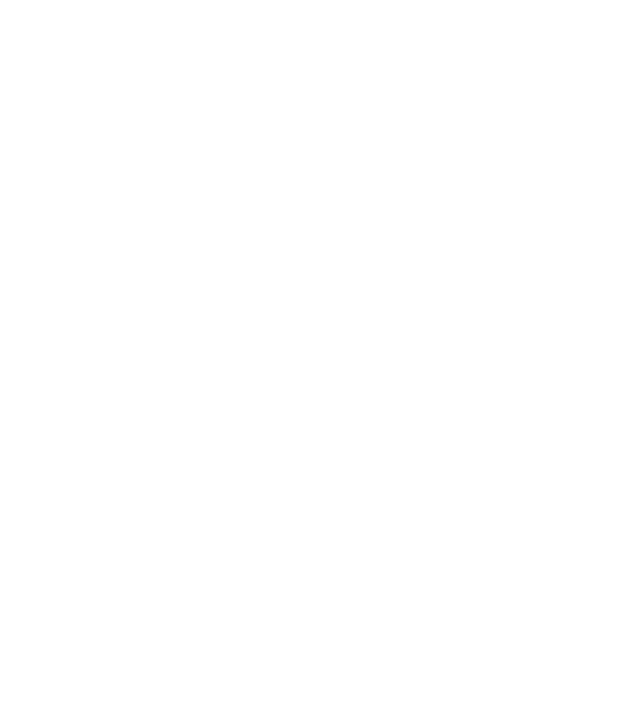
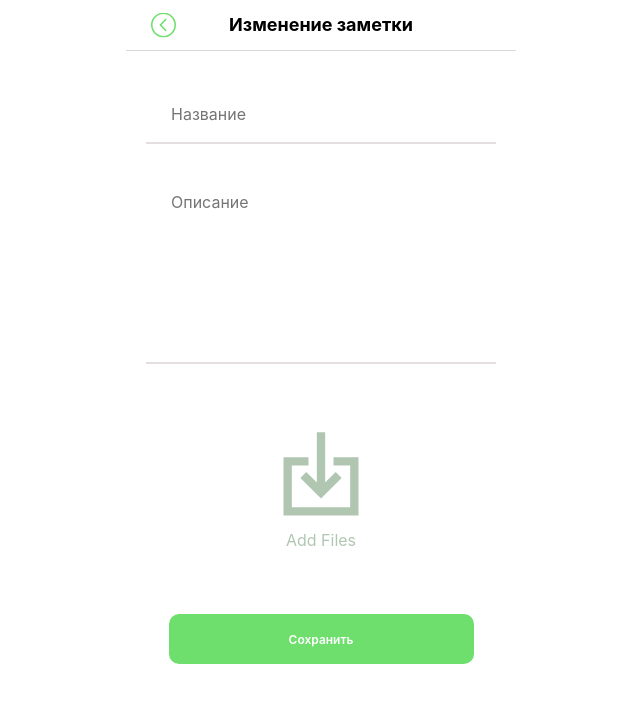
Before and after one commit to TeryaevAndrey/todo-firebase, a React (Create React App) app: page /edit in a window 1280 px wide. Before the commit this address had no page. Shown: the top 702 px of the page, without its empty margins (319-959 px from the left). Built offline with nearby package versions, Linux system fonts and the light colour scheme.

Commit message:
add-edit-page-and-add-back-btn-change-header-styles

```diff
--- a/src/App.js
+++ b/src/App.js
@@ -11,6 +11,19 @@
   margin: 0 auto;
 `;
 
+export const Btn = styled.button`
+display: inline-block;
+max-width: 305px;
+width: 100%;
+min-height: 50px;
+background-color: #6EDF6C;
+color: #fff;
+font-size: 12px;
+font-weight: 600;
+border-radius: 10px;
+margin-top: 35px;
+`;
+
 const App = () => {
   return (
     <div className="App">
@@ -18,8 +31,8 @@
         <Routes>
           <Route path="/" element={<Main />}/>
           <Route path="/add" element={<Add />}/>
-          <Route path="/edit:id" element={<Edit />}/>
-          <Route path="/post:id" element={<Post />}/>
+          <Route path="/edit" element={<Edit />}/>
+          <Route path="/post" element={<Post />}/>
         </Routes>
       </Wrapper>
     </div>
--- a/src/components/AddItem.js
+++ b/src/components/AddItem.js
@@ -21,7 +21,7 @@
 
 const AddItem = () => {
   return (
-    <Wrapper as={Link} to="/edit">
+    <Wrapper as={Link} to="/add">
       <AddImg src={addImg} alt="add" />
     </Wrapper>
   );
--- a/src/components/Header.js
+++ b/src/components/Header.js
@@ -1,19 +1,41 @@
 import React from 'react';
+import { Link } from 'react-router-dom';
 import styled from "styled-components";
+import BackImg from "../images/back.svg";
+
+const Wrapper = styled.div`
+  position: relative;
+  padding: 16px 0;
+  border-bottom: 1px solid #D9D9D9;
+`;
 
 const Title = styled.h1`
   text-align: center;
-  padding: 16px 0;
-  width: 100%;
-  border-bottom: 1px solid #D9D9D9;
   font-size: 18px;
 `;
 
-const Header = ({title}) => {
+const Back = styled.img`
+  cursor: pointer;
+  width: 25px;
+  height: 25px;
+  position: absolute;
+  top: 50%;
+  transform: translateY(-50%);
+  left: 25px;
+`;
+
+const Header = ({title, back = false, backTo = "/"}) => {
   return (
-    <>
+    <Wrapper>
+      {
+        back && (
+          <Link to={backTo}>
+            <Back src={BackImg} alt="back" />
+          </Link>
+        )
+      }
       <Title>{title}</Title>
-    </>
+    </Wrapper>
   );
 };
 
--- a/src/components/Import.js
+++ b/src/components/Import.js
@@ -4,12 +4,14 @@
 
 const Wrapper = styled.div`
   width: 100px;
-  height: 100px;
+  text-align: center;
+  cursor: pointer;
+  margin-top: 30px;
 `;
 
 const Img = styled.img`
   width: 100%;
-  height: 100%;
+  height: auto;
 `;
 
 const Text = styled.span`
@@ -17,15 +19,16 @@
   font-size: 16px;
   color: #B1C6B1;
   text-align: center;
+  margin-top: 5px;
 `;
 
 const Import = () => {
   return (
     <Wrapper>
-      <input id="fileInput" type="file" style={{opacity: 0}} />
-      <label htmlFor="fileInput">
+      <input id="fileInput" type="file" style={{display: "none"}} />
+      <label htmlFor="fileInput" style={{cursor: "pointer"}}>
         <Img src={importImg} alt="import" />
-        span
+        <Text>Add Files</Text>
       </label>
     </Wrapper>
   );
--- a/src/pages/Add.js
+++ b/src/pages/Add.js
@@ -1,6 +1,8 @@
 import React from 'react';
 import styled from "styled-components";
+import { Btn } from '../App';
 import Header from '../components/Header';
+import Import from '../components/Import';
 import Input from '../components/Input';
 import Textarea from '../components/Textarea';
 
@@ -25,10 +27,13 @@
 
   return (
     <>
-      <Header title="Добавление заметки" />
+      <Header title="Добавление заметки" back={true} />
       <Form>
         <Input onChange={changeTitleHandler} value={titleValue} placeholder="Название" />
         <Textarea onChange={changeTextHandler} value={textValue} placeholder="Описание" />
+        <Import />
+
+        <Btn>Сохранить</Btn>
       </Form>
     </>
   );
--- a/src/pages/Edit.js
+++ b/src/pages/Edit.js
@@ -1,9 +1,50 @@
 import React from 'react';
+import styled from "styled-components";
+import { Btn } from '../App';
+import Header from '../components/Header';
+import Import from '../components/Import';
+import Input from "../components/Input";
+import Textarea from "../components/Textarea";
 
-const Edit = () => {
+const Form = styled.form`
+  display: flex;
+  flex-direction: column;
+  align-items: center;
+  gap: 30px;
+  padding: 35px 0;
+`;
+
+const Edit = ({title, text, files}) => {
+  const [titleValue, setTitleValue] = React.useState("");
+  const [textValue, setTextValue] = React.useState("");
+
+  if(title) {
+    setTitleValue(title)
+  }
+
+  if(text) {
+    setTextValue(text);
+  }
+
+  const changeTitleHandler = (e) => {
+    setTitleValue(e.target.value);
+  }
+
+  const changeTextHandler = (e) => {
+    setTextValue(e.target.value);
+  }
+
   return (
     <>
+      <Header title="Изменение заметки" back={true} />
+      <Form>
+        <Input onChange={changeTitleHandler} value={titleValue} placeholder="Название" />
+        <Textarea onChange={changeTextHandler} value={textValue} placeholder="Описание" />
 
+        <Import />
+
+        <Btn>Сохранить</Btn>
+      </Form>
     </>
   );
 };
--- a/src/pages/Post.js
+++ b/src/pages/Post.js
@@ -2,9 +2,7 @@
 
 const Post = () => {
   return (
-    <div>
-
-    </div>
+    <div></div>
   );
 };
 
```
Also changed, not shown: src/images/back.svg (added).
